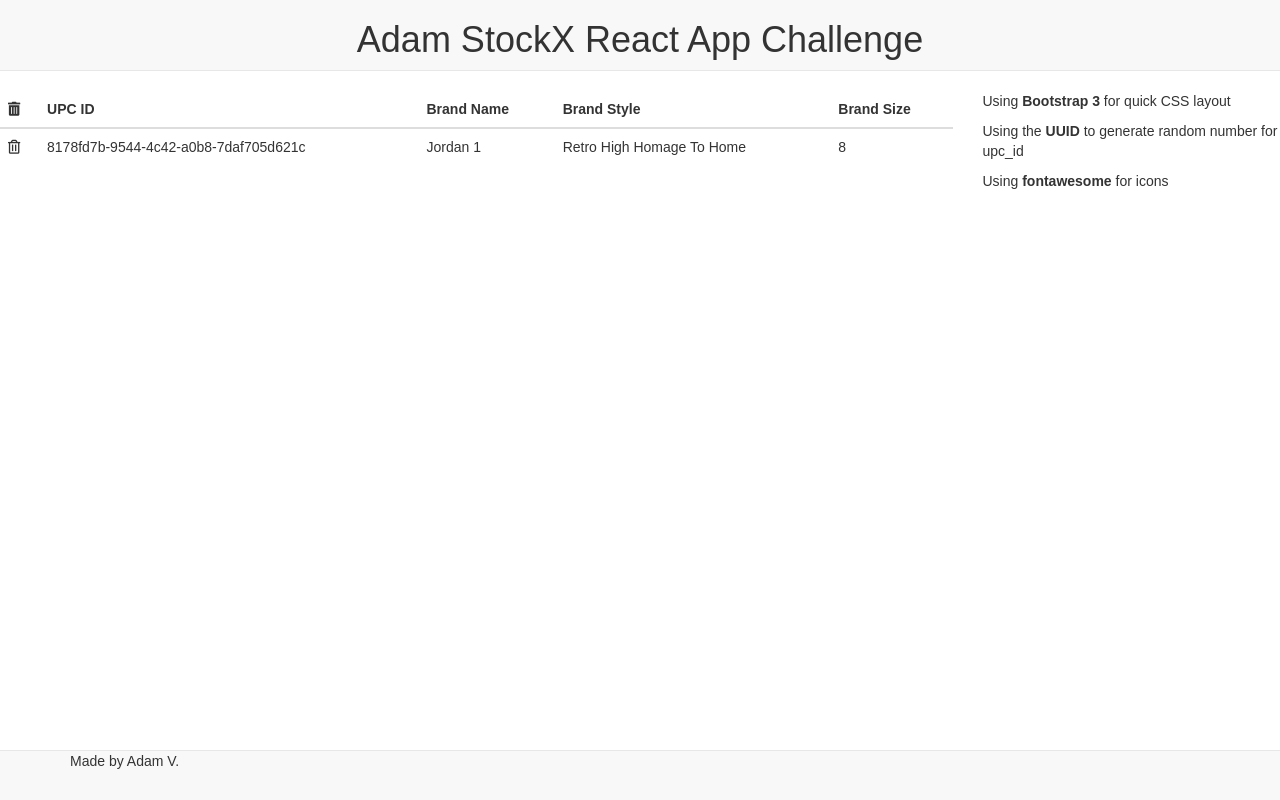
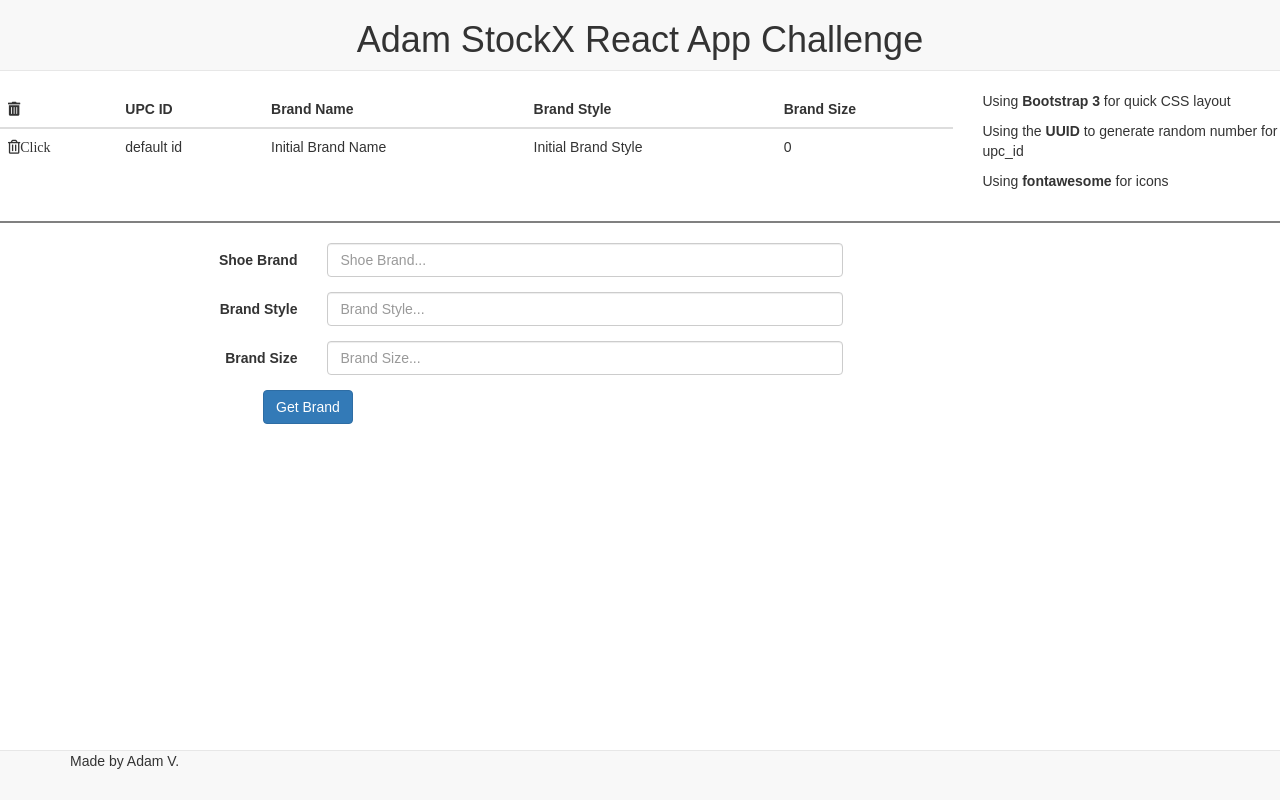
Before and after one commit to abenjamin1313/react-practice-app, a React (Create React App) app: page / in a window 1280 px wide. Built offline with nearby package versions, Linux system fonts and the light colour scheme.

Commit message:
Built Form Component.

```diff
--- a/src/App.js
+++ b/src/App.js
@@ -7,17 +7,27 @@ import Header from './components/Header';
 import Info from './components/Info';
 import Footer from './components/Footer';
 import Shoes from './components/Shoes';
+import Form from './components/Form';
 
 class App extends Component {
+
+  componentWillMount() {
+    //console.log('Will MOunt');
+  }
+
+  componentDidMount() {
+    //console.log('Did Mount');
+  }
+
 
   constructor(props) {
     super(props);
     // define state
     this.state = {
-      brand_name: 'Jordan 1',
-      brand_style: 'Retro High Homage To Home',
-      brand_size: 8,
-      upc_id:uuid.v4()
+      name: 'Initial Brand Name',
+      style: 'Initial Brand Style',
+      size: 0,
+      upcid:'default id'
     }
 
     // component binding
@@ -26,7 +36,10 @@ class App extends Component {
 
   onClick() {
     this.setState({
-      brand_name: 'New Brand Name'
+      name: 'New Brand Name',
+      style: 'New Brand Style',
+      size: 'Brand Size',
+      upcid: uuid.v4()
     });
   }
 
@@ -37,16 +50,22 @@ class App extends Component {
           <div className="row">
             <div className="col-md-9">
               <Shoes
-                name={this.state.brand_name}
-                style={this.state.brand_style}
-                size={this.state.brand_size}
-                upcid={this.state.upc_id}
+                name={this.state.name}
+                style={this.state.style}
+                size={this.state.size}
+                upcid={this.state.upcid}
                 onClick={this.onClick}
               />
             </div>
             <div className="col-md-3">
                 <Info />
             </div>
+          </div>
+          <hr/>
+          <div className="row">
+              <div className="col-md-6 col-md-offset-2">
+                  <Form />
+              </div>
           </div>
           <Footer />
         </div>
--- a/src/components/Form.js
+++ b/src/components/Form.js
@@ -1,12 +1,30 @@
 import React from 'react';
 
 const Form = props => (
-    <form onSubmit={props.getShoes}>
-        <input type="text" name="brand" placeholder="Shoe Brand..." />
-        <input type="text" name="style" placeholder="Brand Style..." />
-        <input type="text" name="size" placeholder="Brand Size..." />
-        <input type="text" name="upc_id" placeholder="UPC ID..." />
-        <button>Get Brand</button>
+    <form onSubmit={props.getShoes} className="form-horizontal">
+        <div className="form-group">
+            <label className="col-sm-2 control-label">Shoe Brand</label>
+            <div className="col-sm-10">
+                <input className="form-control" type="text" name="brand" placeholder="Shoe Brand..." />
+            </div>
+        </div>
+        <div className="form-group">
+            <label className="col-sm-2 control-label">Brand Style</label>
+            <div className="col-sm-10">
+                <input className="form-control col-sm-8" type="text" name="style" placeholder="Brand Style..." />
+            </div>
+        </div>
+        <div className="form-group">
+            <label className="col-sm-2 control-label">Brand Size</label>
+            <div className="col-sm-10">
+                <input className="form-control col-sm-8" type="text" name="size" placeholder="Brand Size..." />
+            </div>
+        </div>
+        <div className="form-group col-sm-4">
+            <div className="col-sm-offset-2 col-sm-10">
+                <button className="btn btn-primary">Get Brand</button>
+            </div>
+        </div>
     </form>
 );
 
--- a/src/components/Shoes.js
+++ b/src/components/Shoes.js
@@ -8,6 +8,13 @@ const propTypes = {
     upcid: PropTypes.string.isRequired,
     onClick: PropTypes.func
 };
+
+const defaultProps = {
+    name: 'Brand Name',
+    style: 'Brand Style',
+    size: 'Brand Size',
+    upcid: '000000'
+}
 
 class Shoes extends Component {
     render() {
@@ -26,7 +33,7 @@ class Shoes extends Component {
                 </thead>
                 <tbody>
                   <tr>
-                    <td onClick={onClick}><i className="far fa-trash-alt"></i></td>
+                    <td onClick={onClick}><i className="far fa-trash-alt">Click</i></td>
                     <td>{upcid}</td>
                     <td>{name}</td>
                     <td>{style}</td>
@@ -39,5 +46,6 @@ class Shoes extends Component {
 }
 
 Shoes.propTypes = propTypes;
+Shoes.defaultProps = defaultProps;
 
 export default Shoes;
--- a/src/index.css
+++ b/src/index.css
@@ -4,3 +4,6 @@ body {
   font-family: sans-serif;
   overflow-x: hidden;
 }
+ hr {
+   border: solid 1px grey;
+ }
```
